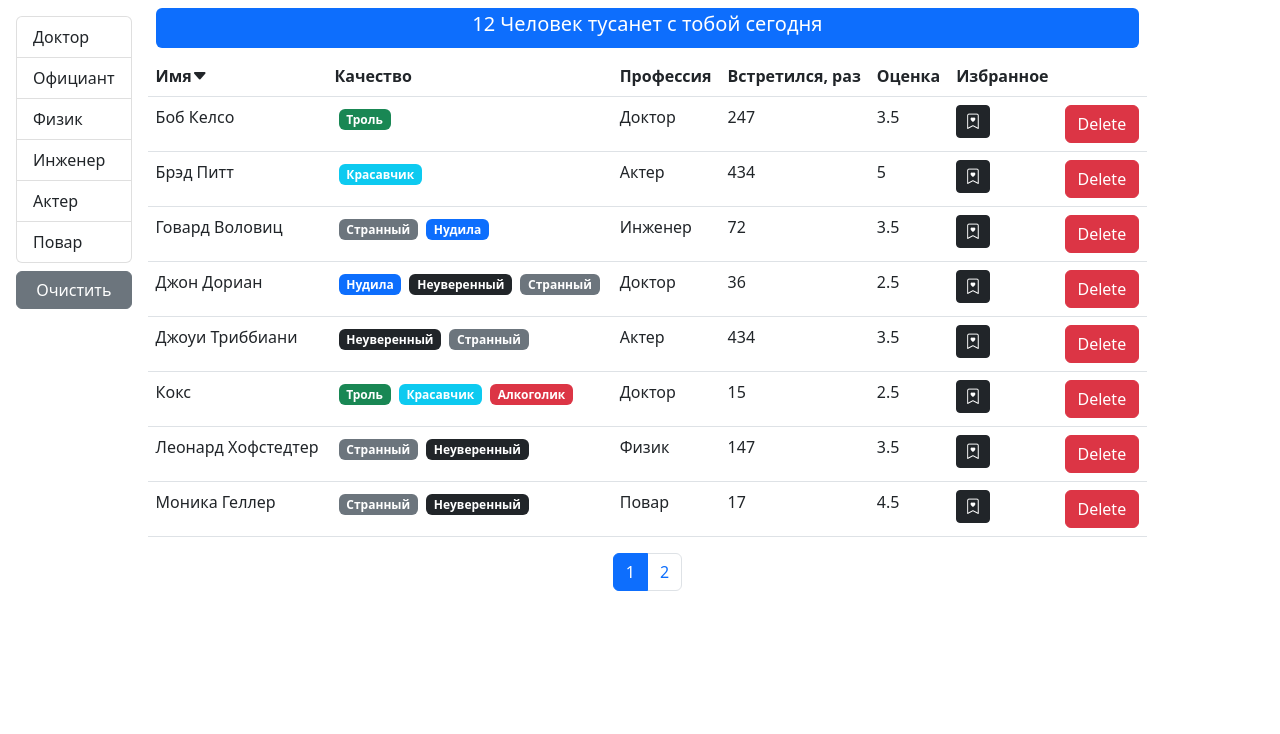
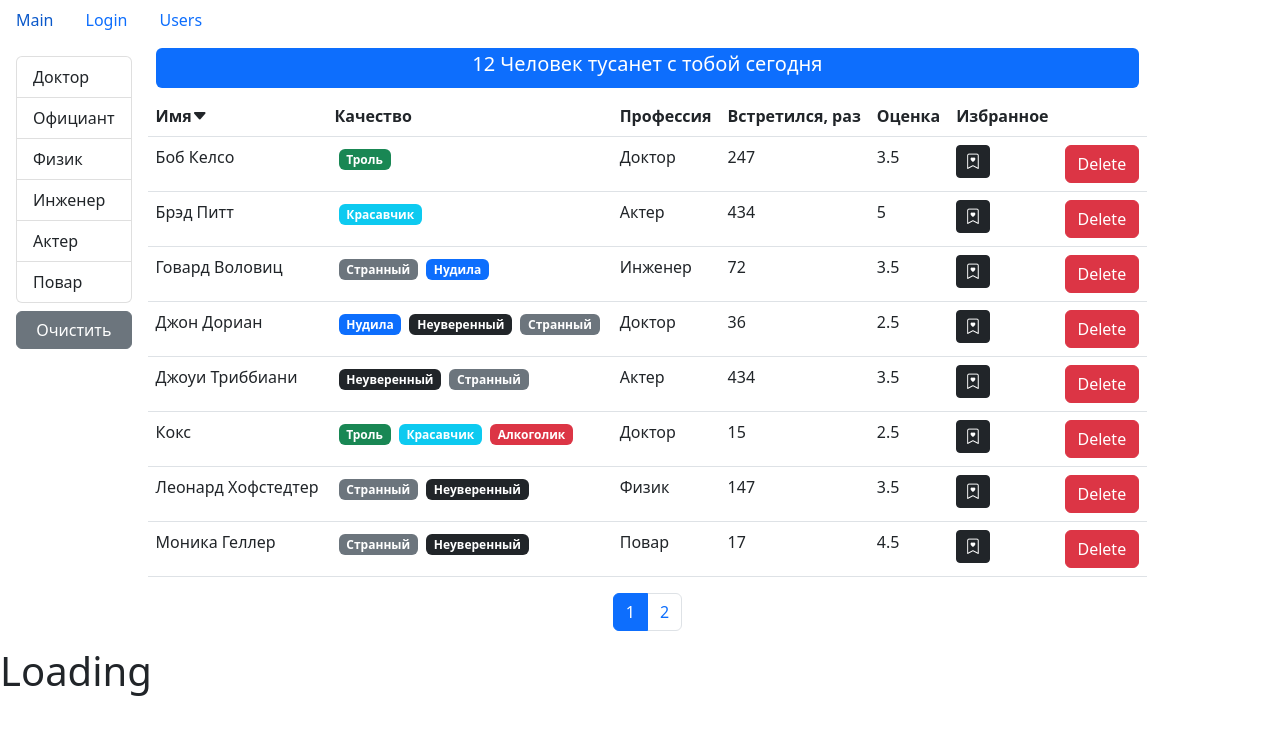
Before and after one commit to reaper30/Graduation-project, a React (Create React App) app: page /login in a window 1280 px wide. Shown: the top 734 px of the page. Built offline with nearby package versions, Linux system fonts and the light colour scheme.

Commit message:
alpha router works

```diff
--- a/package.json
+++ b/package.json
@@ -12,6 +12,7 @@
     "prop-types": "^15.8.1",
     "react": "^18.2.0",
     "react-dom": "^18.2.0",
+    "react-router-dom": "^5.3.0",
     "react-scripts": "5.0.1",
     "web-vitals": "^2.1.4"
   },
--- a/src/app/App.js
+++ b/src/app/App.js
@@ -1,7 +1,21 @@
 import React from "react"
 import Users from "./components/users"
+import NavBar from "./components/navBar"
+import { Route, Switch } from "react-router-dom"
+import Main from "./components/main"
+import Login from "./components/login"
 
 function App() {
-  return <Users />
+  return (
+    <>
+      <NavBar />
+      <Users />
+
+      <Switch>
+        <Route path="/main" component={Main} />
+        <Route path="/login" component={Login} />
+      </Switch>
+    </>
+  )
 }
 export default App
--- a/src/app/api/fake.api/user.api.js
+++ b/src/app/api/fake.api/user.api.js
@@ -150,6 +150,15 @@ const fetchAll = () =>
     }, 1000)
   })
 
+const getById = (id) => {
+  Promise((resolve) => {
+    window.setTimeout(function () {
+      resolve(users.find((user) => user._id === id))
+    }, 1000)
+  })
+}
+
 export default {
-  fetchAll
+  fetchAll,
+  getById
 }
--- /dev/null
+++ b/src/app/components/login.jsx
@@ -0,0 +1,7 @@
+import React from "react"
+
+const Login = () => {
+  return <h1>Loading</h1>
+}
+
+export default Login
--- /dev/null
+++ b/src/app/components/main.jsx
@@ -0,0 +1,7 @@
+import React from "react"
+
+const Main = () => {
+  return <h1>Main Page</h1>
+}
+
+export default Main
--- /dev/null
+++ b/src/app/components/navBar.jsx
@@ -0,0 +1,28 @@
+import React from "react"
+import { Link } from "react-router-dom"
+
+const NavBar = () => {
+  return (
+    <>
+      <ul className="nav">
+        <li className="nav-item">
+          <Link className="nav-link active" aria-current="page" to="/main">
+            Main
+          </Link>
+        </li>
+        <li className="nav-item">
+          <Link className="nav-link" to="/login">
+            Login
+          </Link>
+        </li>
+        <li className="nav-item">
+          <Link className="nav-link" to="/users">
+            Users
+          </Link>
+        </li>
+      </ul>
+    </>
+  )
+}
+
+export default NavBar
--- a/src/index.js
+++ b/src/index.js
@@ -5,11 +5,14 @@ import App from "./app/App"
 import "./index.css"
 import reportWebVitals from "./reportWebVitals"
 import "bootstrap/dist/css/bootstrap.css"
+import { BrowserRouter } from "react-router-dom"
 const root = ReactDOM.createRoot(document.getElementById("root"))
 
 root.render(
   <React.StrictMode>
-    <App />
+    <BrowserRouter>
+      <App />
+    </BrowserRouter>
   </React.StrictMode>
 )
 
```
Also changed, not shown: .eslintrc.js, 1 other file (tests, documents, lock files or other folders).
